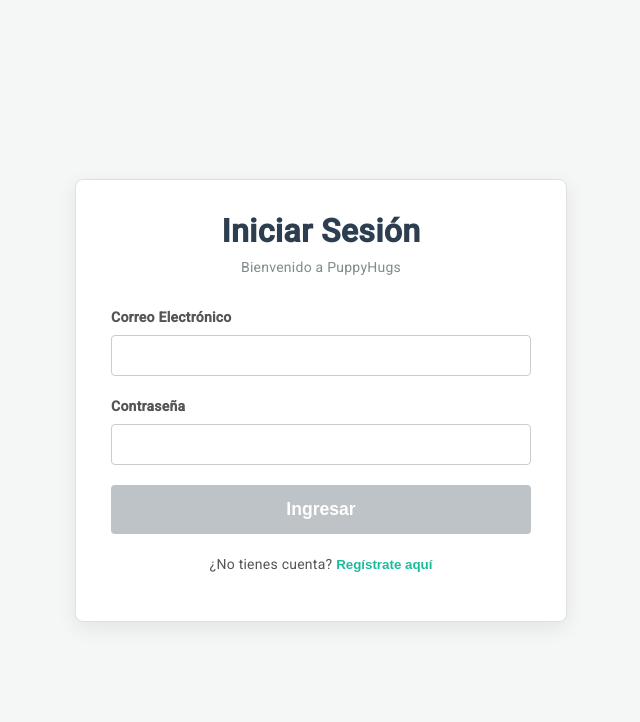
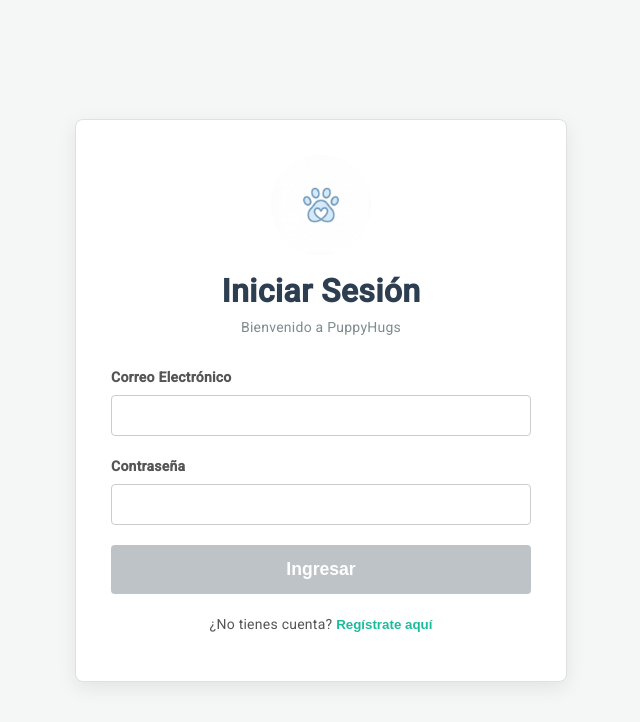
Before and after one commit to valen0311/Proyecto-PuppyHugs, an Angular app in the folder puppyhugs-frontend/: page /login in a window 1280 px wide. Shown: the top 722 px of the page, without its empty margins (319-959 px from the left). Built offline with nearby package versions, Linux system fonts and the light colour scheme.

Commit message:
Finalizada funcionalidad de facturación PDF version 4

```diff
--- a/puppyhugs-frontend/src/app/public/login/login.component.css
+++ b/puppyhugs-frontend/src/app/public/login/login.component.css
@@ -218,3 +218,21 @@
 .cancel-btn:hover {
   background-color: #7f8c8d;
 }
+
+/* --- Estilos del Logo --- */
+.logo-container {
+  text-align: center;
+  margin-bottom: 15px; /* Espacio entre el logo y el título */
+}
+
+.app-logo {
+  width: 100px;           /* Tamaño ideal, ni muy grande ni muy chico */
+  height: auto;           /* Mantiene la proporción */
+  border-radius: 50%;     /* Lo hace redondito (opcional, si el logo es cuadrado) */
+  /* box-shadow: 0 4px 6px rgba(0,0,0,0.1);  <-- Descomenta si quieres una sombra suave */
+  transition: transform 0.3s ease;
+}
+
+.app-logo:hover {
+  transform: scale(1.05); /* Efecto pequeño de zoom al pasar el mouse */
+}
--- a/puppyhugs-frontend/src/app/public/login/login.component.html
+++ b/puppyhugs-frontend/src/app/public/login/login.component.html
@@ -1,6 +1,10 @@
 <div class="login-container">
 
   <form class="login-form" [formGroup]="loginForm" (ngSubmit)="onSubmit()">
+
+    <div class="logo-container">
+      <img src="assets/images/logo.png" alt="Logo PuppyHugs" class="app-logo">
+    </div>
 
     <h2>Iniciar Sesión</h2>
     <p class="subtitle">Bienvenido a PuppyHugs</p>
@@ -52,6 +56,11 @@
   </form>
 
   <form *ngIf="showRegisterForm" [formGroup]="registerForm" (ngSubmit)="onRegisterSubmit()" class="register-form">
+
+    <div class="logo-container">
+      <img src="assets/images/logo.png" alt="Logo PuppyHugs" class="app-logo">
+    </div>
+
     <h2>Crear Cuenta</h2>
 
     <div *ngIf="errorMessage" class="error-alert">
```
Also changed, not shown: puppyhugs-frontend/src/assets/images/logo.png (added).
